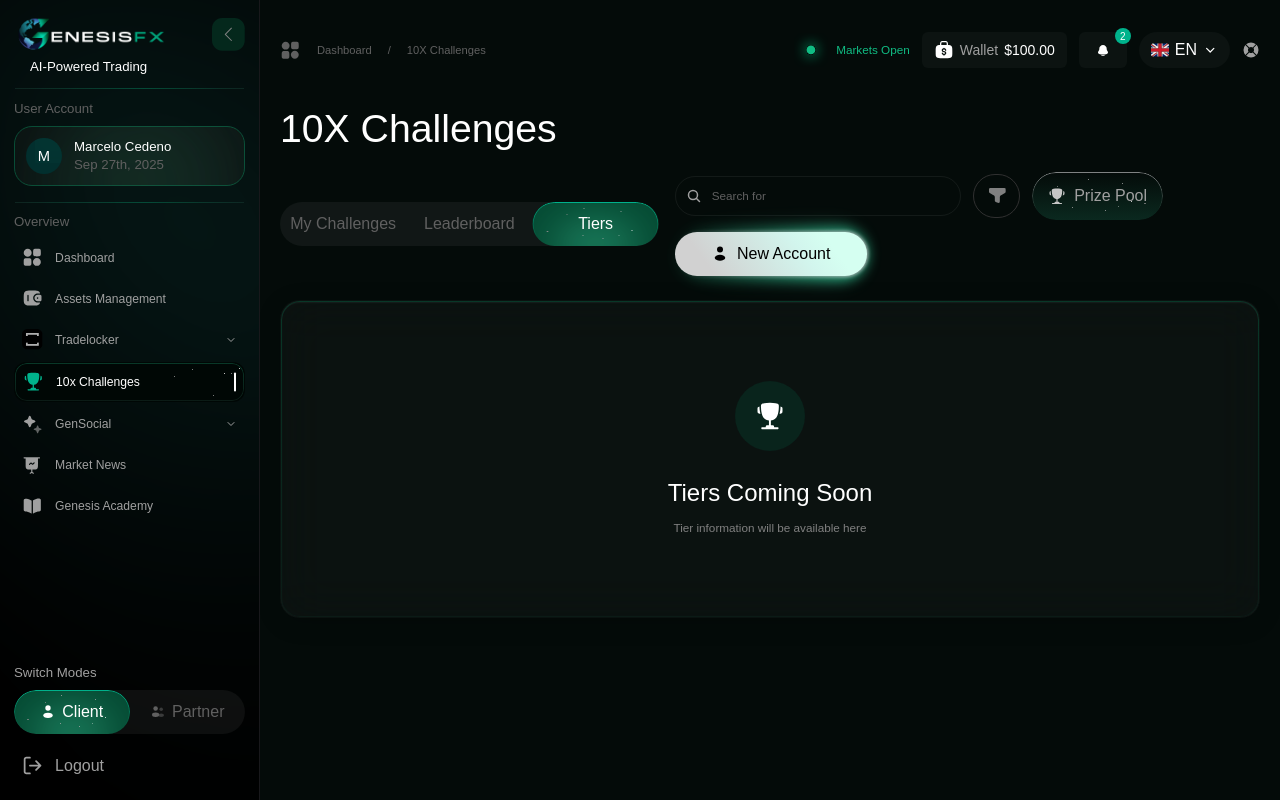
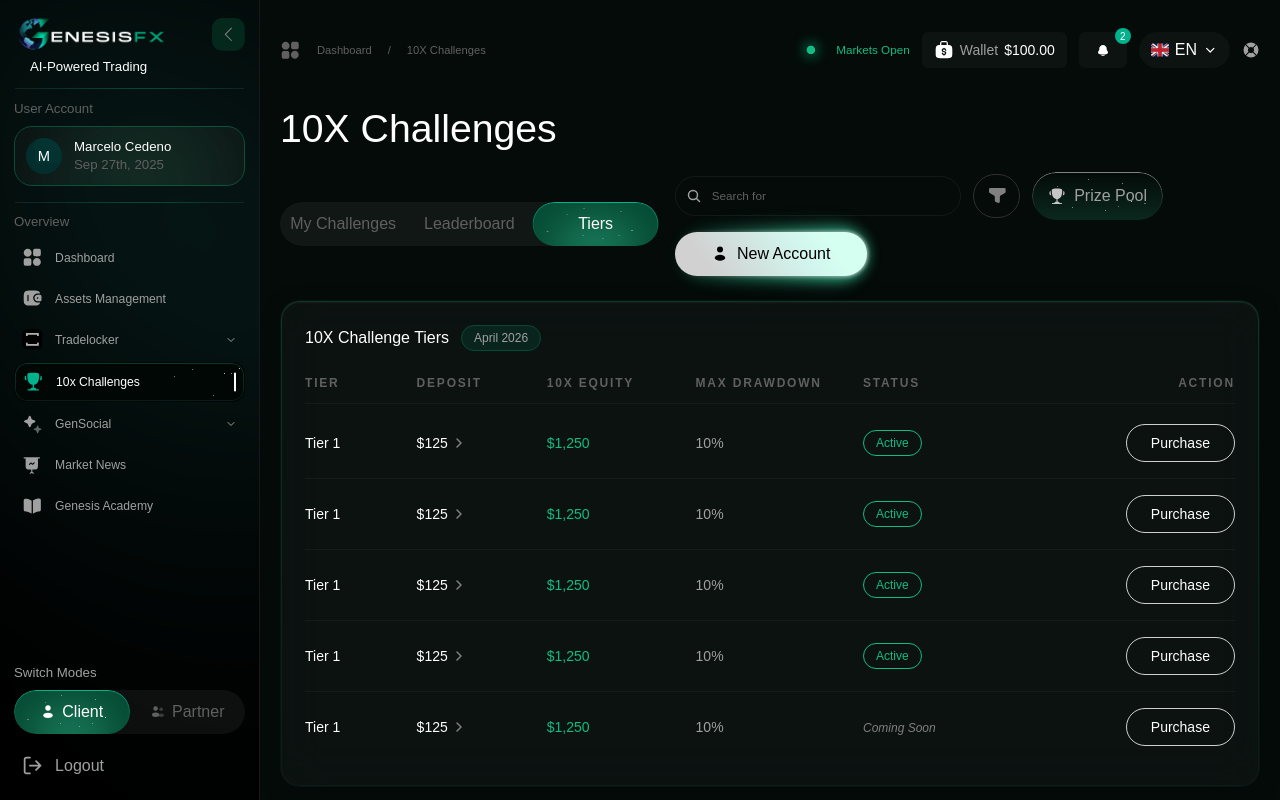
Before and after one commit to Mdx2025/GenesisFxDashboardMDX, a React (Vite) app: page /challenges in a window 1280 px wide. Both pictures are taken after a click on the button "Tiers". Built offline with nearby package versions, Linux system fonts and the light colour scheme; a web font is replaced by a local one.

Commit message:
feat: implement Tiers tab from Figma design with pricing table and status badges

```diff
--- a/src/pages/ChallengesPage.tsx
+++ b/src/pages/ChallengesPage.tsx
@@ -150,6 +150,85 @@
   )
 }
 
+function ChevronRightTinyIcon() {
+  return (
+    <svg width="14" height="14" viewBox="0 0 14 14" fill="none">
+      <path d="M5 3l4 4-4 4" stroke="#808080" strokeWidth="1.5" strokeLinecap="round" strokeLinejoin="round"/>
+    </svg>
+  )
+}
+
+const tiersData = [
+  { tier: 'Tier 1', deposit: '$125', equity: '$1,250', maxDrawdown: '10%', status: 'Active' as const },
+  { tier: 'Tier 1', deposit: '$125', equity: '$1,250', maxDrawdown: '10%', status: 'Active' as const },
+  { tier: 'Tier 1', deposit: '$125', equity: '$1,250', maxDrawdown: '10%', status: 'Active' as const },
+  { tier: 'Tier 1', deposit: '$125', equity: '$1,250', maxDrawdown: '10%', status: 'Active' as const },
+  { tier: 'Tier 1', deposit: '$125', equity: '$1,250', maxDrawdown: '10%', status: 'Coming Soon' as const },
+]
+
+function TiersContent() {
+  return (
+    <GlassCard variant="light" divider="white" rounded="19px" className="overflow-hidden">
+      <div className="relative z-10 p-6">
+        <div className="flex items-center gap-3 mb-6">
+          <h3 className="text-white text-base font-medium">10X Challenge Tiers</h3>
+          <span className="px-3 py-1 rounded-full bg-[#09241C] border border-[#064B34] text-[#a0a0a0] text-xs">
+            April 2026
+          </span>
+        </div>
+
+        <div className="w-full">
+          {/* Header */}
+          <div className="flex items-center border-b border-white/[0.04] pb-3 mb-1">
+            <div className="w-[12%] text-[#606060] text-xs font-bold uppercase tracking-[0.15em]">Tier</div>
+            <div className="w-[14%] text-[#606060] text-xs font-bold uppercase tracking-[0.15em]">Deposit</div>
+            <div className="w-[16%] text-[#606060] text-xs font-bold uppercase tracking-[0.15em]">10x Equity</div>
+            <div className="w-[18%] text-[#606060] text-xs font-bold uppercase tracking-[0.15em]">Max Drawdown</div>
+            <div className="w-[16%] text-[#606060] text-xs font-bold uppercase tracking-[0.15em]">Status</div>
+            <div className="w-[24%] text-[#606060] text-xs font-bold uppercase tracking-[0.15em] text-right">Action</div>
+          </div>
+
+          {/* Rows */}
+          {tiersData.map((row, i) => (
+            <div key={i} className="flex items-center py-4 border-b border-white/[0.04] last:border-b-0">
+              <div className="w-[12%]">
+                <span className="text-white text-sm">{row.tier}</span>
+              </div>
+              <div className="w-[14%] flex items-center gap-1">
+                <span className="text-white text-sm">{row.deposit}</span>
+                <ChevronRightTinyIcon />
+              </div>
+              <div className="w-[16%]">
+                <span className="text-[#10BC83] text-sm">{row.equity}</span>
+              </div>
+              <div className="w-[18%]">
+                <span className="text-[#a0a0a0] text-sm">{row.maxDrawdown}</span>
+              </div>
+              <div className="w-[16%]">
+                {row.status === 'Active' ? (
+                  <span className="inline-flex items-center px-3 py-1 rounded-full border border-[#10BC83] text-[#10BC83] text-xs">
+                    Active
+                  </span>
+                ) : (
+                  <span className="text-[#808080] text-xs italic">Coming Soon</span>
+                )}
+              </div>
+              <div className="w-[24%] flex justify-end">
+                <button
+                  type="button"
+                  className="px-6 py-2 rounded-full border border-white/80 text-white text-sm font-medium cursor-pointer hover:bg-white/5 transition-colors bg-transparent"
+                >
+                  Purchase
+                </button>
+              </div>
+            </div>
+          ))}
+        </div>
+      </div>
+    </GlassCard>
+  )
+}
+
 function MyChallengesContent() {
   return (
     <>
@@ -234,21 +313,7 @@
         {/* Tab Content */}
         {activeTab === 0 && <MyChallengesContent />}
         {activeTab === 1 && <LeaderboardContent />}
-        {activeTab === 2 && (
-          <GlassCard variant="light" divider="white" rounded="19px" className="overflow-hidden">
-            <div className="relative z-10 flex flex-col items-center justify-center py-20 px-4 gap-6">
-              <div className="w-[4.375rem] h-[4.375rem] rounded-full bg-[#09241C] flex items-center justify-center">
-                <TrophyIcon />
-              </div>
-              <div className="flex flex-col items-center gap-2">
-                <h3 className="text-white text-[1.5rem] font-normal">Tiers Coming Soon</h3>
-                <p className="text-[#808080] text-body2 text-center max-w-lg">
-                  Tier information will be available here
-                </p>
-              </div>
-            </div>
-          </GlassCard>
-        )}
+        {activeTab === 2 && <TiersContent />}
       </div>
     </div>
   )
```
